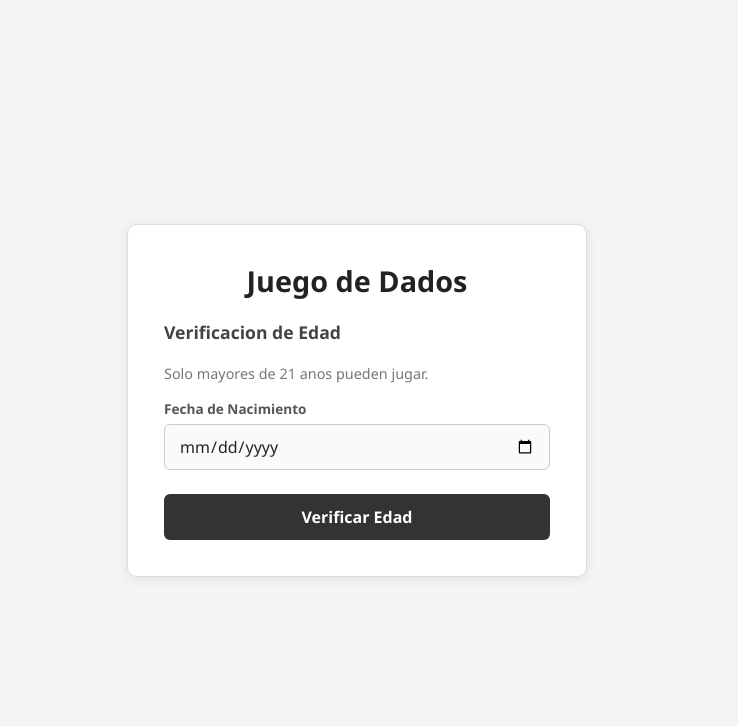
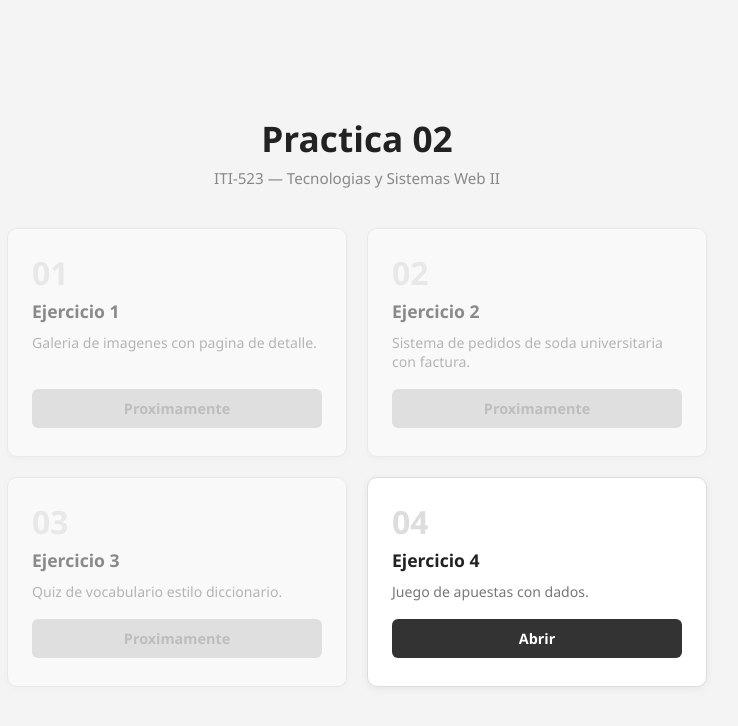
Before and after one commit to Tecnologias-web-II-grupo/Practica-02, a React (Vite) app: page / in a window 1280 px wide. Shown: the top 726 px of the page, without its empty margins (283-1021 px from the left). Built offline with nearby package versions, Linux system fonts and the light colour scheme.

Commit message:
pestaña principal de index para navegar en los diferentes ejercicios

```diff
--- a/index.html
+++ b/index.html
@@ -1,10 +1,10 @@
-<!doctype html>
-<html lang="en">
+<!DOCTYPE html>
+<html lang="es">
   <head>
     <meta charset="UTF-8" />
-    <link rel="icon" type="image/svg+xml" href="/favicon.svg" />
     <meta name="viewport" content="width=device-width, initial-scale=1.0" />
-    <title>practica02</title>
+    <title>Practica 02</title>
+    <link rel="stylesheet" href="/src/css/index.css" />
   </head>
   <body>
     <div id="root"></div>
--- a/src/App.jsx
+++ b/src/App.jsx
@@ -1,37 +1,41 @@
 import { useState } from 'react'
+import Index from './pages/Index.jsx'
 import Eje4Registro from './pages/Eje4Registro.jsx'
 import Eje4Juego from './pages/Eje4Juego.jsx'
 import Eje4Resultado from './pages/Eje4Resultado.jsx'
 
 export default function App() {
-  const [pantalla, setPantalla] = useState('registro')
+  const [pantalla, setPantalla] = useState('index')
   const [jugador, setJugador] = useState(null)
 
   function irAJuego(datos) {
     setJugador(datos)
-    setPantalla('juego')
+    setPantalla('eje4-juego')
   }
 
   function irAResultado(datosFinales) {
     setJugador(datosFinales)
-    setPantalla('resultado')
+    setPantalla('eje4-resultado')
   }
 
-  function reiniciar() {
+  function volverAlMenu() {
     setJugador(null)
-    setPantalla('registro')
+    setPantalla('index')
   }
 
   return (
     <>
-      {pantalla === 'registro' && (
-        <Eje4Registro onAceptar={irAJuego} />
+      {pantalla === 'index' && (
+        <Index onNavegar={destino => setPantalla(destino + '-registro')} />
       )}
-      {pantalla === 'juego' && (
+      {pantalla === 'eje4-registro' && (
+        <Eje4Registro onAceptar={irAJuego} onVolver={volverAlMenu} />
+      )}
+      {pantalla === 'eje4-juego' && (
         <Eje4Juego jugador={jugador} onFin={irAResultado} />
       )}
-      {pantalla === 'resultado' && (
-        <Eje4Resultado jugador={jugador} onReiniciar={reiniciar} />
+      {pantalla === 'eje4-resultado' && (
+        <Eje4Resultado jugador={jugador} onReiniciar={() => setPantalla('eje4-registro')} onInicio={volverAlMenu} />
       )}
     </>
   )
--- a/src/css/index.css
+++ b/src/css/index.css
@@ -6,8 +6,8 @@
 
 body {
   font-family: 'Segoe UI', Tahoma, Geneva, Verdana, sans-serif;
-  background-color: #1a1a2e;
-  color: #eeeeee;
+  background-color: #f4f4f4;
+  color: #222222;
   min-height: 100vh;
 }
 
@@ -19,3 +19,99 @@ button {
 input, select {
   font-family: inherit;
 }
+
+
+.index-wrapper {
+  min-height: 100vh;
+  display: flex;
+  flex-direction: column;
+  align-items: center;
+  justify-content: center;
+  padding: 40px 24px;
+  background-color: #f4f4f4;
+}
+
+.index-encabezado {
+  text-align: center;
+  margin-bottom: 40px;
+}
+
+.index-encabezado h1 {
+  font-size: 2.2rem;
+  color: #222222;
+  margin-bottom: 6px;
+}
+
+.index-encabezado p {
+  font-size: 0.95rem;
+  color: #888888;
+}
+
+.index-grid {
+  display: grid;
+  grid-template-columns: repeat(2, 1fr);
+  gap: 20px;
+  width: 100%;
+  max-width: 700px;
+}
+
+.index-card {
+  background: #ffffff;
+  border: 1px solid #dddddd;
+  border-radius: 10px;
+  padding: 28px 24px;
+  display: flex;
+  flex-direction: column;
+  gap: 10px;
+  box-shadow: 0 2px 8px rgba(0, 0, 0, 0.06);
+  transition: box-shadow 0.2s;
+}
+
+.index-card:hover {
+  box-shadow: 0 4px 16px rgba(0, 0, 0, 0.1);
+}
+
+.index-card.card-deshabilitada {
+  opacity: 0.5;
+}
+
+.card-numero {
+  font-size: 2rem;
+  font-weight: bold;
+  color: #dddddd;
+  line-height: 1;
+}
+
+.index-card h2 {
+  font-size: 1.1rem;
+  color: #222222;
+}
+
+.index-card p {
+  font-size: 0.88rem;
+  color: #777777;
+  flex: 1;
+}
+
+.index-card button {
+  margin-top: 8px;
+  padding: 10px 20px;
+  background: #333333;
+  color: #ffffff;
+  font-weight: bold;
+  font-size: 0.9rem;
+  border: none;
+  border-radius: 6px;
+  transition: background 0.2s;
+  width: 100%;
+}
+
+.index-card button:hover:not(:disabled) {
+  background: #111111;
+}
+
+.index-card button:disabled {
+  background: #cccccc;
+  color: #888888;
+  cursor: not-allowed;
+}
--- a/src/pages/Eje4Registro.jsx
+++ b/src/pages/Eje4Registro.jsx
@@ -2,7 +2,7 @@ import { useState } from 'react'
 import { calcularEdad } from '../js/eje4.js'
 import '../css/eje4.css'
 
-export default function Eje4Registro({ onAceptar }) {
+export default function Eje4Registro({ onAceptar, onVolver }) {
   const [fechaNac, setFechaNac] = useState('')
   const [edadOk, setEdadOk] = useState(false)
   const [rechazado, setRechazado] = useState(false)
@@ -30,6 +30,7 @@ export default function Eje4Registro({ onAceptar }) {
           setContador(5)
           setFechaNac('')
           setEdadOk(false)
+          onVolver()
         }
       }, 1000)
     } else {
@@ -62,7 +63,7 @@ export default function Eje4Registro({ onAceptar }) {
       <div className="eje4-wrapper">
         <div className="rechazo-card">
           <h2>Acceso Denegado</h2>
-          <p>Lo sentimos, debe tener minimo 21 anhos para participar en el juego.</p>
+          <p>Lo sentimos, debe tener minimo 21 anos para participar en el juego.</p>
           <p>Redirigiendo en <strong>{contador}</strong> segundos...</p>
         </div>
       </div>
@@ -72,6 +73,9 @@ export default function Eje4Registro({ onAceptar }) {
   return (
     <div className="eje4-wrapper">
       <div className="registro-card">
+        <button className="btn-secundario" onClick={onVolver}>
+          Volver al menu
+        </button>
         <h1>Juego de Dados</h1>
 
         {!edadOk && (
--- a/src/pages/index.jsx
+++ b/src/pages/index.jsx
@@ -1,11 +1,61 @@
-<!DOCTYPE html>
-<html lang="en">
-<head>
-    <meta charset="UTF-8" />
-    <meta name="viewport" content="width=device-width, initial-scale=1.0" />
-    <title>Document</title>
-</head>
-<body>
+import '../css/index.css'
 
-</body>
-</html>
+const ejercicios = [
+  {
+    id: 1,
+    titulo: 'Ejercicio 1',
+    descripcion: 'Galeria de imagenes con pagina de detalle.',
+    destino: 'eje1',
+    disponible: false,
+  },
+  {
+    id: 2,
+    titulo: 'Ejercicio 2',
+    descripcion: 'Sistema de pedidos de soda universitaria con factura.',
+    destino: 'eje2',
+    disponible: false,
+  },
+  {
+    id: 3,
+    titulo: 'Ejercicio 3',
+    descripcion: 'Quiz de vocabulario estilo diccionario.',
+    destino: 'eje3',
+    disponible: false,
+  },
+  {
+    id: 4,
+    titulo: 'Ejercicio 4',
+    descripcion: 'Juego de apuestas con dados.',
+    destino: 'eje4',
+    disponible: true,
+  },
+]
+
+export default function Index({ onNavegar }) {
+  return (
+    <div className="index-wrapper">
+      <div className="index-encabezado">
+        <h1>Practica 02</h1>
+        <p>ITI-523 — Tecnologias y Sistemas Web II</p>
+      </div>
+      <div className="index-grid">
+        {ejercicios.map(eje => (
+          <div
+            key={eje.id}
+            className={'index-card' + (!eje.disponible ? ' card-deshabilitada' : '')}
+          >
+            <div className="card-numero">0{eje.id}</div>
+            <h2>{eje.titulo}</h2>
+            <p>{eje.descripcion}</p>
+            <button
+              onClick={() => eje.disponible && onNavegar(eje.destino)}
+              disabled={!eje.disponible}
+            >
+              {eje.disponible ? 'Abrir' : 'Proximamente'}
+            </button>
+          </div>
+        ))}
+      </div>
+    </div>
+  )
+}
```
